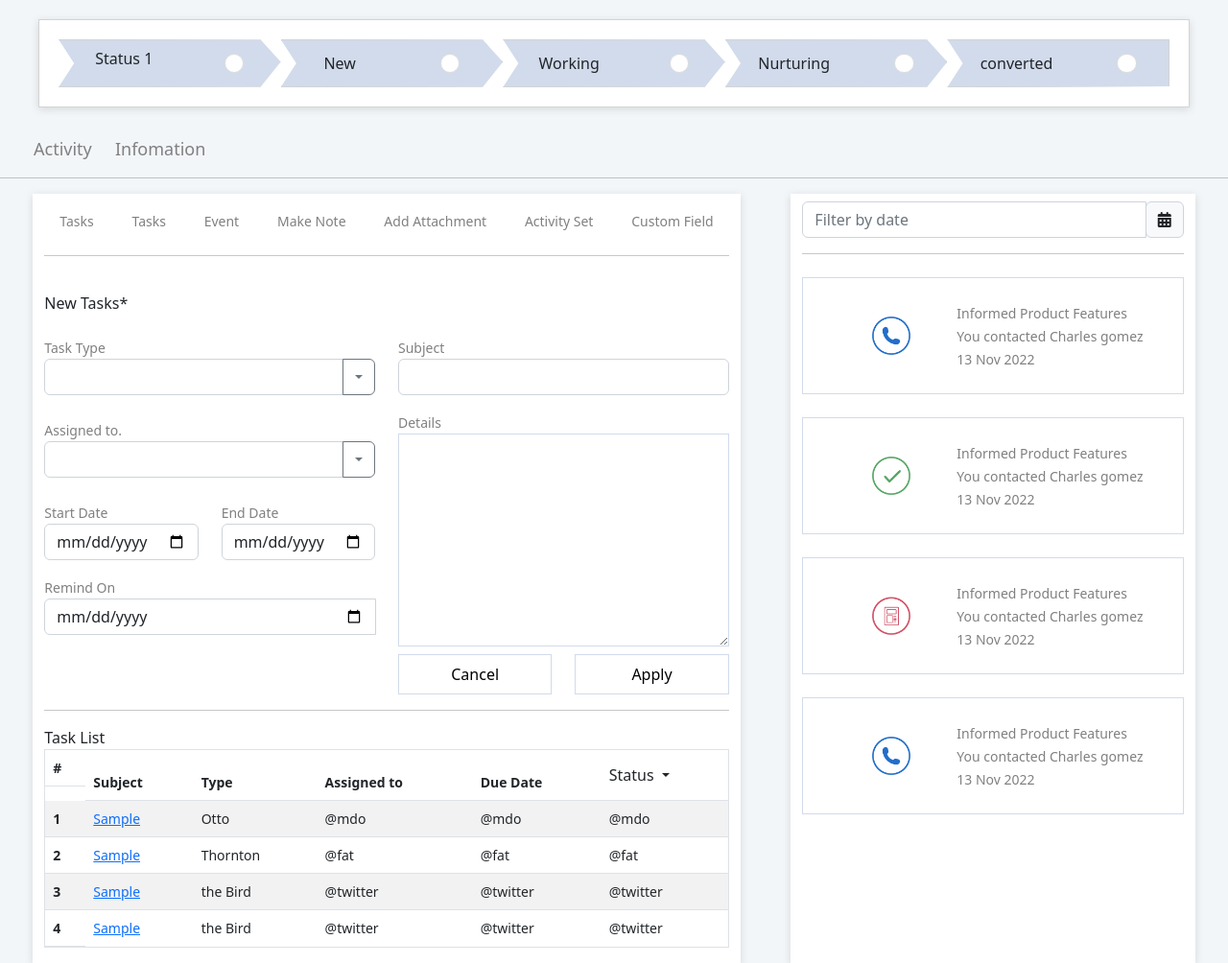
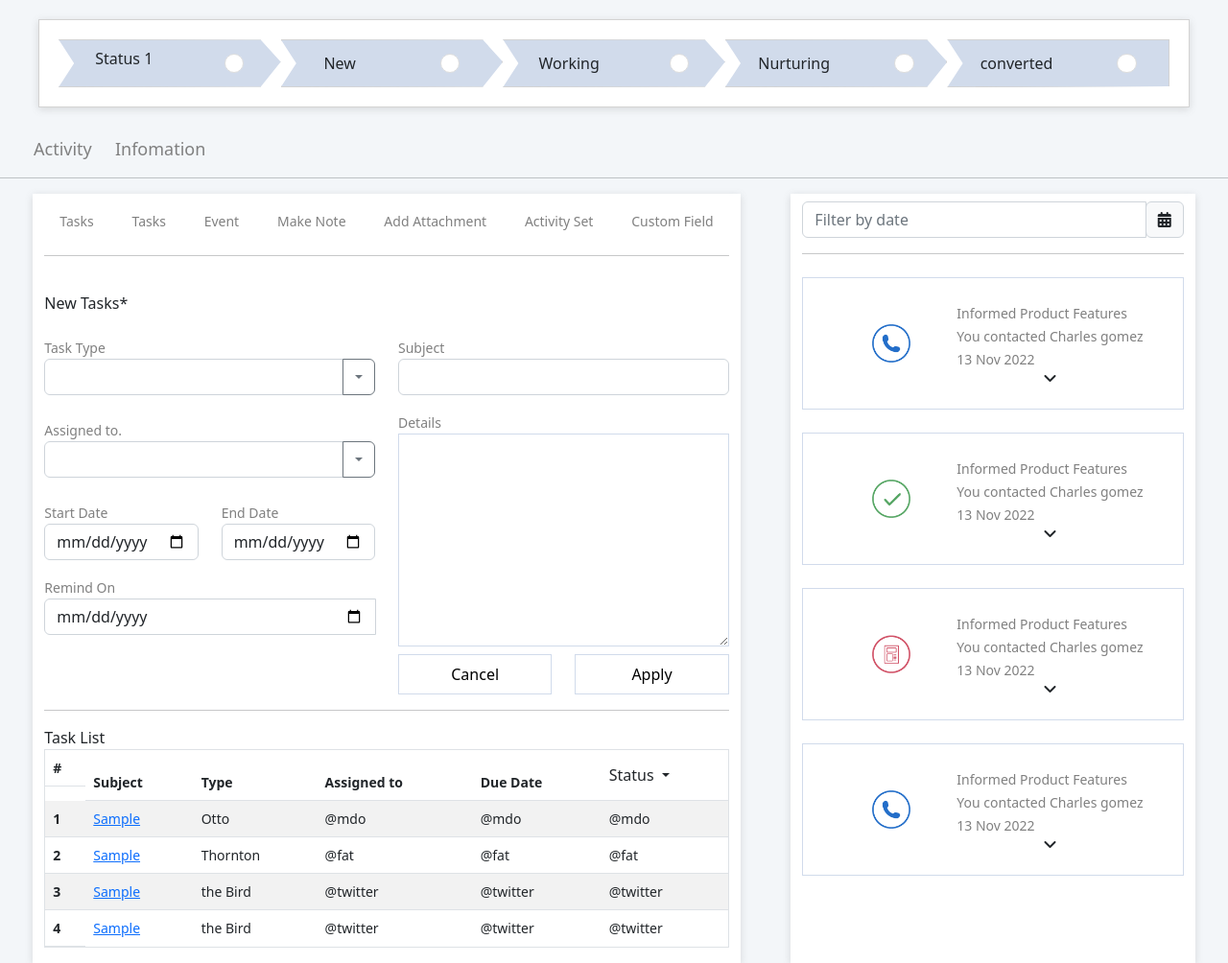
Before and after one commit to akshay643/pepper, a plain HTML site: page index.html in a window 1280 px wide. Shown: the whole page at 96% size. Drawn offline with nearby package versions, Linux system fonts and the light colour scheme; files whose address does not match are found by name.

Commit message:
Add files via upload

```diff
--- a/index.html
+++ b/index.html
@@ -80,7 +80,7 @@
 
 <div class="heading2">
     <a href="#">Activity</a>
-    <a href="">Infomation</a>
+    <a href="#">Infomation</a>
 
 </div>
 <hr>
@@ -326,7 +326,10 @@
 
 
 
-        <div class="right col-12 col-lg-4 mx-0 ">
+        <div class="right col-12 col-lg-4 mx-0">
+
+
+
                 <div class="input-group my-2">
                         <div class="input-group date" id="datepicker">
                           <input type="text" class="form-control" id="date" placeholder="Filter by date"/>
@@ -341,7 +344,12 @@
                 <hr>
 
 
-                <div class="cotactUpdate d-flex p-4 my-4 align-items-center">
+
+
+
+                <div class="cotactUpdate d-flex p-4 my-4 align-items-center ">
+
+
 
                     <div class="mx-5">
                         <img src="/images/call1.png" alt="">
@@ -350,7 +358,9 @@
                         <small>Informed Product Features</small><br>
                      <small> You contacted <span>Charles gomez</span></small> <br>
                         <small> 13 Nov 2022</small>
+                        <i class="fa-solid fa-angle-down d-block text-center"></i>
                     </div>
+
 
 
                 </div>
@@ -364,6 +374,8 @@
                         <small>Informed Product Features</small><br>
                         <small> You contacted <span>Charles gomez</span></small> <br>
                            <small> 13 Nov 2022</small>
+                           <i class="fa-solid fa-angle-down d-block text-center"></i>
+
                     </div>
 
 
@@ -377,6 +389,8 @@
                         <small>Informed Product Features</small><br>
                      <small> You contacted <span>Charles gomez</span></small> <br>
                         <small> 13 Nov 2022</small>
+                        <i class="fa-solid fa-angle-down d-block text-center"></i>
+
                     </div>
 
 
@@ -391,6 +405,8 @@
                         <small>Informed Product Features</small><br>
                      <small> You contacted <span>Charles gomez</span></small> <br>
                         <small> 13 Nov 2022</small>
+                        <i class="fa-solid fa-angle-down d-block text-center"></i>
+
                     </div>
 
 
--- a/style.css
+++ b/style.css
@@ -128,7 +128,9 @@ small{
 .right{
     margin-left: 40px;
     box-shadow: rgba(99, 99, 99, 0.2) 0px 2px 8px 0px;
-    background-color: white;;
+    background-color: white;
+    position: relative;
+    z-index:-1
 }
 textarea{
     border:1px solid #D1DBEB;
@@ -161,7 +163,8 @@ table{
 /* right */
 
 .cotactUpdate{
-    border:1px solid #D1DBEB
+    border:1px solid #D1DBEB;
+
 }
 
 img{
```
